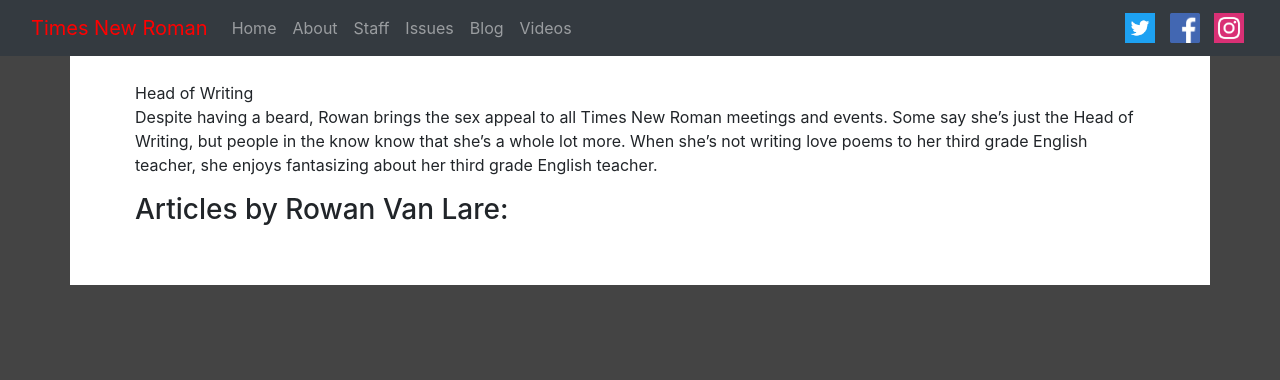
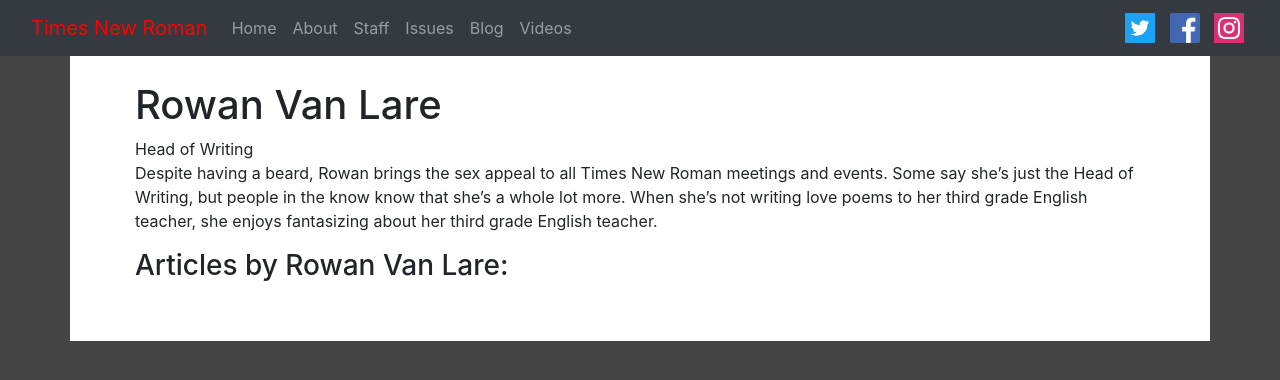
Before and after one commit to neutimesnewroman/website-source, a Jekyll site: the page built from _staff/rowanvanlare.md, in a window 1280 px wide. Shown: the top 380 px of the page. Built offline with Jekyll 4.4.1, drawn with Linux system fonts in a browser that asks for light colours; nearby versions of some CDN libraries.

Commit message:
Undo changing staff to md

```diff
--- a/_layouts/staff.html
+++ b/_layouts/staff.html
@@ -1,6 +1,9 @@
 ---
 layout: base
 ---
+
+<h1> {{page.displayname}} </h1>
+
 {{ page.position }}
 {{ content }}
 
```
Also changed, not shown: staff.html (renamed from staff.md).
